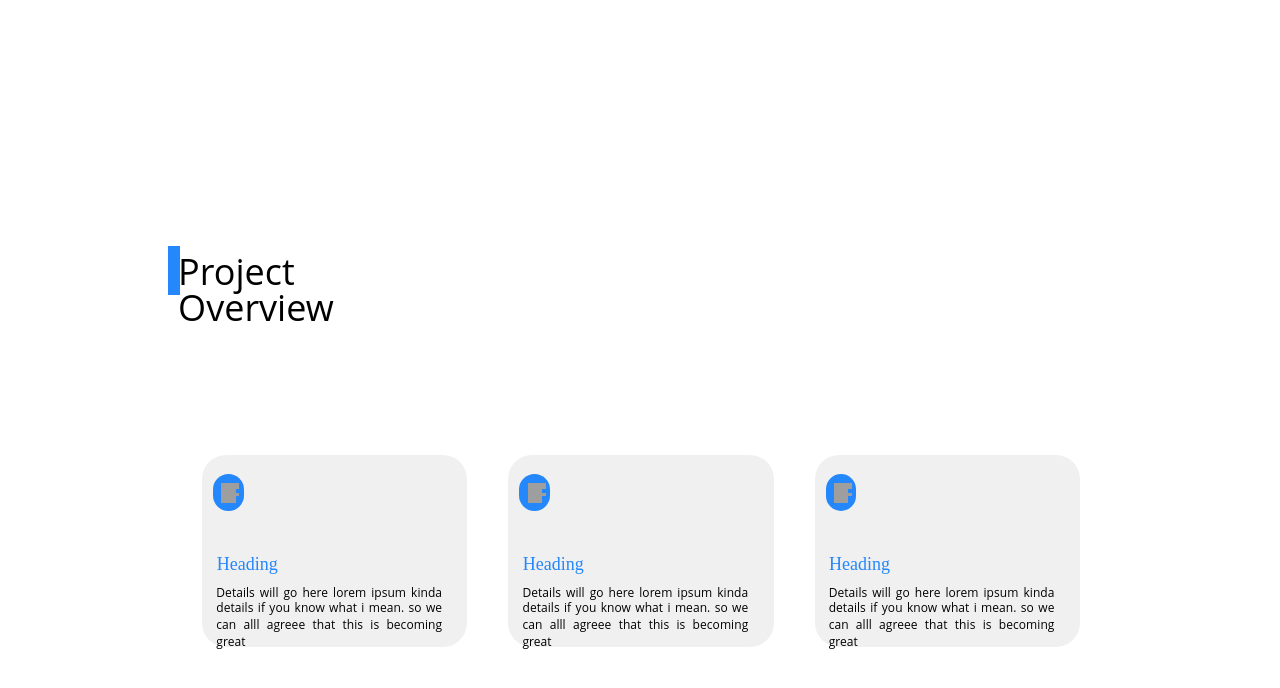
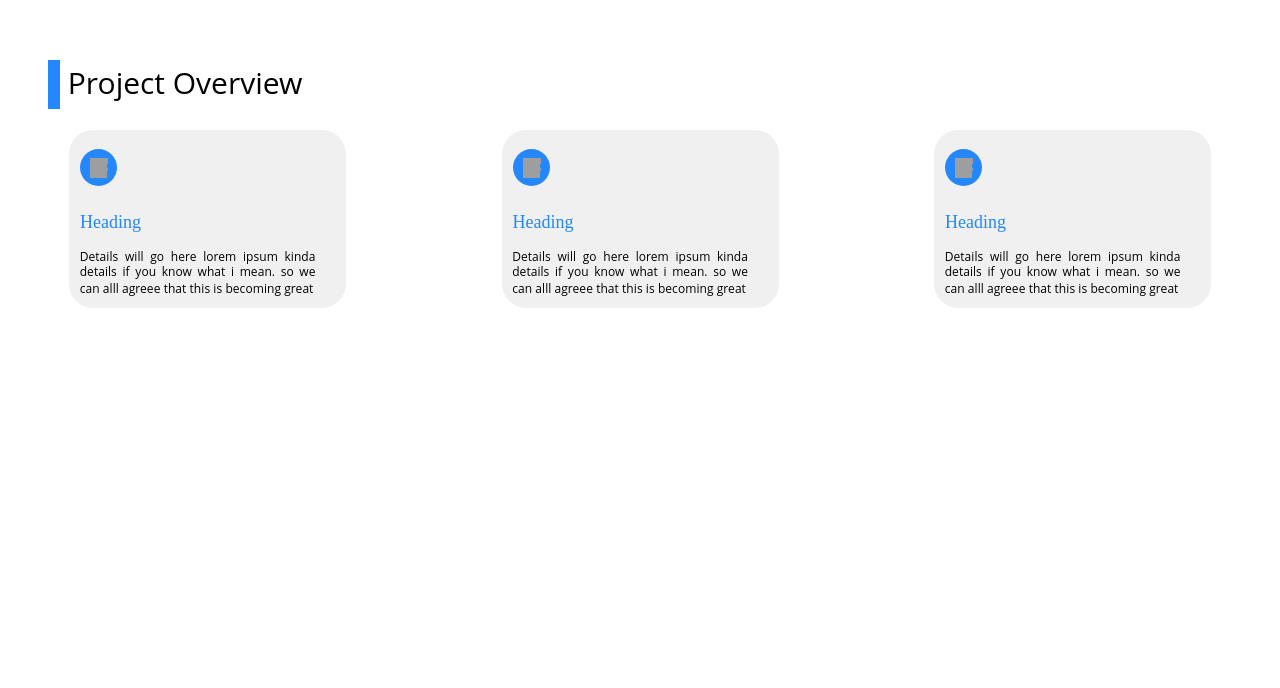
Before and after one commit to Simontagbor/portfolio_website, a Next.js app: page /photochatbot in a window 1280 px wide. Shown: the part 1636-2324 px from the top of the page. After the commit the page ends 1965 px from the top, so only its background shows below. Built offline with nearby package versions, Linux system fonts and the light colour scheme; grey boxes are pictures that could not be loaded.

Commit message:
Add new components from figma

```diff
--- a/src/styles/GlobalComponents/CaseStudyStyles.js
+++ b/src/styles/GlobalComponents/CaseStudyStyles.js
@@ -284,12 +284,15 @@ export const Mockup_flex2TXt = styled.div`
   @media ${(props) => props.theme.breakpoints.sm} {
   }
 `;
+
 export const MacbookPro1441 = styled.div`
     width: 100%;
-  height: 982px;
+    height: fit-content;
     background: white;
     display: flex;
     flex-direction: column;
+    align-items: center;
+    justify-content: space-between;
   @media ${(props) => props.theme.breakpoints.md} {
     height: 640px;
   }
@@ -298,31 +301,29 @@ export const MacbookPro1441 = styled.div`
 `;
 
 export const Overviewlg = styled.div`
-  width: 21.85%;
+    width: 100%;
     height: 49px;
     display: flex;
-  margin-left: 10.12%;
-  margin-top: 186px;
+    /* margin-left: 10.12%; */
+    /* margin-top: 186px; */
     flex-direction: row;
     align-items: center;
-  justify-content: space-between;
+    justify-content: flex-start;
   @media ${(props) => props.theme.breakpoints.md} {
-    width: 73.31%;
-    height: 379px;
-    margin-left: 13.28%;
+    width: 100%;
+    height: 60px;
+    /* margin-left: 13.28%; */
     margin-top: 53px;
-    display: flex;
-    flex-direction: column;
-    justify-content: space-between;
+    flex-direction: row;
+    justify-content: flex-start;
   }
   @media ${(props) => props.theme.breakpoints.sm} {
-    width: 73.33%;
-    height: 394px;
-    margin-left: 13.33%;
-    margin-top: 38px;
-    display: flex;
-    flex-direction: column;
-    justify-content: space-between;
+    width: 100%;
+    height: 32px;
+    margin-left: 0%;
+    margin-top: 27px;
+    flex-direction: row;
+    align-items: center;
   }
 `;
 
@@ -332,11 +333,21 @@ export const Themelinelg = styled.div`
   border-style: solid;
   border-width: 6px;
   border-color: rgba(35.52, 134.53, 250.75, 1);
+  @media ${(props) => props.theme.breakpoints.md} {
+    height: 32px;
+    border-style: solid;
+    border-width: 8px;
+  }
+  @media ${(props) => props.theme.breakpoints.sm} {
+    height: 32px;
+    border-style: solid;
+    border-width: 8px;
+  }
 `;
 
 export const ProjectOverviewlg = styled.span`
     height: 35.12px;
-  font-size: 36px;
+    font-size: 30px;
     text-decoration: NONE;
     letter-spacing: 0em;
     line-height: 100%;
@@ -344,56 +355,119 @@ export const ProjectOverviewlg = styled.span`
     display: inline;
     font-family: Open Sans;
     font-weight: 400;
-  margin-left: -0.66%;
+    margin-left: 0.66%;
     margin-top: 2.28px;
 
   &::first-line {
     line-height: 1;
   }
+  @media ${(props) => props.theme.breakpoints.md} {
+    height: 16.58px;
+    font-size: 17px;
+  }
+  @media ${(props) => props.theme.breakpoints.sm} {
+    height: 16.58px;
+    font-size: 17px;
+    margin-top: 0.94px;
+  }
 `;
 
+/* misssing overviewnflex component */
+export const Overviewflex = styled.div`
+    display: flex;
+    flex-wrap: nowrap;
+    flex-direction: column;
+    justify-content: space-between;
+    align-items: center;
+    height: 435px;
+    margin-bottom: 25%;
+
+   @media ${(props) => props.theme.breakpoints.md} {
+    width: 100%;
+    height: fit-content;
+    /* margin-left: 1.28%; */
+    margin-top: 53px;
+    display: flex;
+    flex-direction: column;
+    justify-content: space-between;
+  }
+  @media ${(props) => props.theme.breakpoints.sm} {
+
+  }
+
+`;
+export const InfocardGroup = styled.div`
+    width: 100%;
+    height: auto;
+    display: flex;
+    /* margin: 2.03%; */
+    /* margin-top: 48px; */
+    /* flex-wrap: wrap; */
+`;
 export const Infocardcontainer = styled.div`
-  width: 74.12%;
-  height: 192px;
+    width: 100%;
+    height: auto;
     display: flex;
     flex-direction: row;
     justify-content: space-between;
-  margin-left: 13.03%;
-  margin-top: 160px;
+    /* margin: 2.03%; */
+    /* margin-top: 48px; */
+    /* flex-wrap: wrap; */
+    align-items: center;
 
   @media ${(props) => props.theme.breakpoints.md} {
+    width: 100%;
+    height: 197px;
+    flex-direction: row;
   }
+
   @media ${(props) => props.theme.breakpoints.sm} {
+    width: 73.33%;
+    height: 394px;
+    margin-left: 13.33%;
+    margin-top: 38px;
+    flex-direction: column;
   }
 `;
 
 export const Infocard = styled.div`
-  width: 30.22%;
-  height: 192px;
+    width: 277px;
+    height: 178px;
     border-radius: 24px 24px 24px 24px;
-  background: rgba(229, 229, 229, 0.56);
+    background: rgba(229,229,229,0.56);
     display: flex;
     flex-direction: column;
     justify-content: space-between;
+    margin: 21px;
   @media ${(props) => props.theme.breakpoints.md} {
-    width: 46.89%;
+    width: 48.89%;
     height: 172px;
     border-radius: 12px 12px 12px 12px;
+    margin: 0px;
   }
   @media ${(props) => props.theme.breakpoints.sm} {
+    width: 100%;
+    height: 172px;
+    border-radius: 12px 12px 12px 12px;
   }
 `;
 
 export const Icon = styled.div`
-  width: 11.51%;
+    width: 37px;
     height: 37px;
     border-radius: 9999px;
-  background: rgba(35.52, 134.53, 250.75, 1);
+    background: rgba(35.52,134.53,250.75,1);
     margin-left: 4.13%;
     margin-top: 19px;
     display: flex;
     align-items: center;
     justify-content: space-evenly;
+  @media ${(props) => props.theme.breakpoints.md} {
+
+  }
+  @media ${(props) => props.theme.breakpoints.sm} {
+
+  }
 `;
 
 export const Database = styled.div`
@@ -402,6 +476,12 @@ export const Database = styled.div`
   display: flex;
   align-items: flex-start;
   justify-content: space-evenly;
+  @media ${(props) => props.theme.breakpoints.md} {
+
+}
+@media ${(props) => props.theme.breakpoints.sm} {
+
+}
 `;
 
 export const Vectordiv = styled.div`
@@ -430,14 +510,20 @@ export const VectorImg2 = styled.img`
 
 export const Infocardtext = styled.div`
     width: 85%;
-  height: 78.02px;
-  margin: 5.43%;
+    height: 84px;
+    margin: 4%;
     display: flex;
     flex-direction: column;
     justify-content: space-between;
   @media ${(props) => props.theme.breakpoints.md} {
+    width: 91.75%;
+    height: 86.1px;
+    margin: 5.37%;
   }
   @media ${(props) => props.theme.breakpoints.sm} {
+    width: 91.75%;
+    height: 86.1px;
+    margin: 5.37%;
   }
 `;
 
@@ -456,13 +542,17 @@ export const Heading = styled.span`
     line-height: 1;
   }
   @media ${(props) => props.theme.breakpoints.md} {
+    height: 13.23px;
+    font-size: 14px;
   }
   @media ${(props) => props.theme.breakpoints.sm} {
+    height: 13.23px;
+    font-size: 14px;
   }
 `;
 
 export const Details = styled.span`
-  height: 46.07px;
+  height: auto;
   font-size: 12px;
   text-decoration: NONE;
   letter-spacing: 0.005em;
@@ -479,7 +569,238 @@ export const Details = styled.span`
     line-height: 1;
   }
   @media ${(props) => props.theme.breakpoints.md} {
+    height: 63px;
+    font-size: 12px;
+    margin-left: -0.23%;
+    margin-top: -0.65px;
   }
   @media ${(props) => props.theme.breakpoints.sm} {
+    height: 63px;
+    font-size: 12px;
+    margin-left: -0.23%;
+    margin-top: -0.65px;
   }
 `;
+
+// understanding the user
+export const Themetitle = styled.div`
+  width: 100%;
+    height: 49px;
+    display: flex;
+    flex-direction: row;
+    align-items: center;
+    justify-content: flex-start;
+  @media ${(props) => props.theme.breakpoints.md} {
+    width: 100%;
+    height: 32px;
+    /* margin-left: 10.29%; */
+    margin-top: 96px;
+    /* align-self: flex-start; */
+    /* display: flex; */
+    justify-content: flex-start;
+    flex-direction: row;
+  }
+  @media ${(props) => props.theme.breakpoints.sm} {
+    width: 65.01%;
+    height: 32px;
+    margin-left: 10%;
+    margin-top: 93px;
+  }
+`;
+
+export const ThememarkerRed = styled.div`
+ width: 15px;
+    height: 49px;
+    border-width: 12px;
+    border-color: rgba(250.75,35.52,74.26,1);
+    /* display: flex; */
+    background-color: #fb244a;
+
+  @media ${(props) => props.theme.breakpoints.md} {
+    height: 32px;
+    border-width: 8px;
+  }
+  @media ${(props) => props.theme.breakpoints.sm} {
+    height: 32px;
+    border-style: solid;
+    border-width: 8px;
+
+  }
+`;
+
+export const ProjectOverviewh1sm5 = styled.span`
+   height: 36px;
+  font-size: 30px;
+  line-height: 100%;
+  color: black;
+  margin-left: 0.31%;
+  margin-top: 1.4px;
+  display: inline;
+  font-family: Open Sans;
+  font-weight: 400;
+
+  @media ${(props) => props.theme.breakpoints.md} {
+    height: 17px;
+    font-size: 17px;
+    margin-left: 0.54%;
+    margin-top: 0.52px;
+    display: inline;
+  }
+
+  @media ${(props) => props.theme.breakpoints.sm} {
+    height: 17px;
+    font-size: 17px;
+    margin-left: 0.54%;
+    margin-top: 0.52px;
+    display: inline;
+  }
+`;
+
+export const RedThemeContainer = styled.div`
+width: 95.71%;
+    height: 225px;
+    /* margin-left: 4.29%; */
+    display: flex;
+    flex-direction: row;
+    justify-content: space-between;
+
+  @media ${(props) => props.theme.breakpoints.md} {
+    width: 95.19%;
+    height: fit-content;
+    /* margin-left: 16.41%; */
+    margin-top: 119.5px;
+    display: flex;
+    flex-direction: row;
+    flex-wrap: wrap;
+    justify-content: center;
+  }
+  @media ${(props) => props.theme.breakpoints.sm} {
+    width: 66.11%;
+    height: 190px;
+    margin-left: 16.81%;
+    margin-top: 102px;
+  }
+`;
+
+export const RedFrame = styled.div`
+  display: flex;
+  flex-direction: row;
+  justify-content: center;
+  width: 351px;
+  align-items: center;
+  @media ${(props) => props.theme.breakpoints.md} {
+    width: 48.06%;
+    height: 85px;
+  }
+  @media ${(props) => props.theme.breakpoints.sm} {
+    width: 100%;
+    height: 85px;
+  }
+`;
+
+export const DetailCard = styled.div`
+width: 50.74%;
+  height: 118px;
+  border-radius: 12px 12px 12px 12px;
+  background: rgba(229,229,229,0.56);
+  display: flex;
+  flex-direction: column;
+  align-items: center;
+
+  @media ${(props) => props.theme.breakpoints.md} {
+    width: 43.95%;
+    height: 85px;
+    margin: 29px;
+  }
+
+  @media ${(props) => props.theme.breakpoints.sm} {
+    width: 45.8%;
+    height: 85px;
+  }
+`;
+
+export const IconRed = styled.div`
+  width: 37px;
+  height: 37px;
+  border-radius: 9999px;
+  background: rgba(250.75, 35.52, 74.26, 1);
+  margin-top: 19px;
+  display: flex;
+  align-items: center;
+  justify-content: space-evenly;
+
+  @media ${(props) => props.theme.breakpoints.md} {
+    width: 37px;
+    height: 37px;
+  }
+  @media ${(props) => props.theme.breakpoints.sm} {
+    width: 37px;
+    height: 37px;
+
+  }
+`;
+
+export const H1_R = styled.span`
+  height: 13.32px;
+  font-size: 18px;
+  text-decoration: NONE;
+  letter-spacing: 0em;
+  line-height: 100%;
+  color: rgba(94, 94, 94, 1);
+  margin-left: 0.9%;
+  margin-top: 24.73px;
+  display: inline;
+  font-family: Work Sans;
+  font-weight: 400;
+
+  &::first-line {
+    line-height: 1;
+  }
+
+  @media ${(props) => props.theme.breakpoints.md} {
+    height: 8.88px;
+    font-size: 12px;
+    margin-left: -1.3%;
+    margin-top: 13.99px;
+  }
+  @media ${(props) => props.theme.breakpoints.sm} {
+    height: 8.88px;
+    font-size: 12px;
+    margin-left: -1.3%;
+    margin-top: 13.99px;
+
+  }
+`;
+
+export const Quote = styled.span`
+  height: 26.6px;
+  font-size: 28px;
+  text-decoration: NONE;
+  letter-spacing: 0em;
+  line-height: 100%;
+  color: rgba(94, 94, 94, 1);
+  font-style: italic;
+  text-align: center;
+  margin-left: 0.87%;
+  margin-top: -1.33px;
+  display: inline;
+  font-family: Work Sans;
+
+  &::first-line {
+    line-height: 1;
+  }
+  @media ${(props) => props.theme.breakpoints.md} {
+    height: 15.2px;
+    font-size: 16px;
+    margin-left: 15.82%;
+    margin-top: 104.24px;
+
+  }
+
+  @media ${(props) => props.theme.breakpoints.sm} {
+    height: 27.35px;
+    font-size: 13px;
+    margin-left: 19.56%;
+    margin-top: 84.63px;
+  }
+`;
```
Lines whose indentation alone changed are shown as unchanged.
